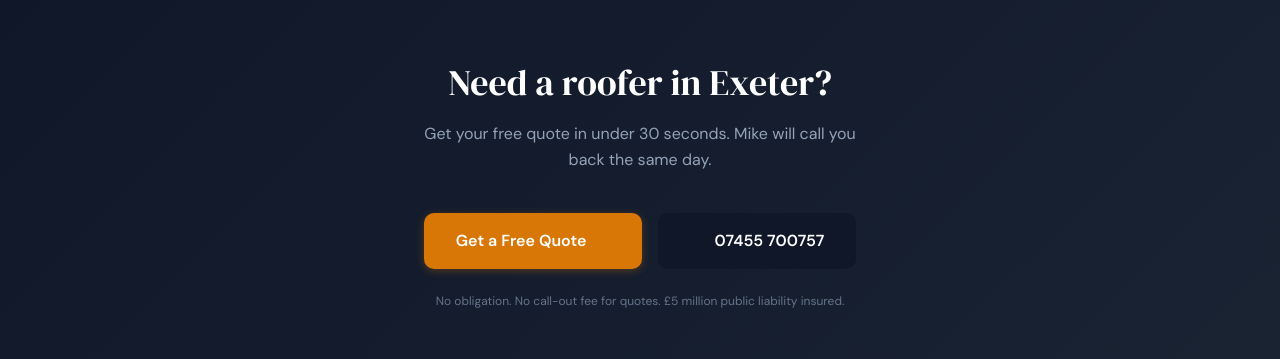
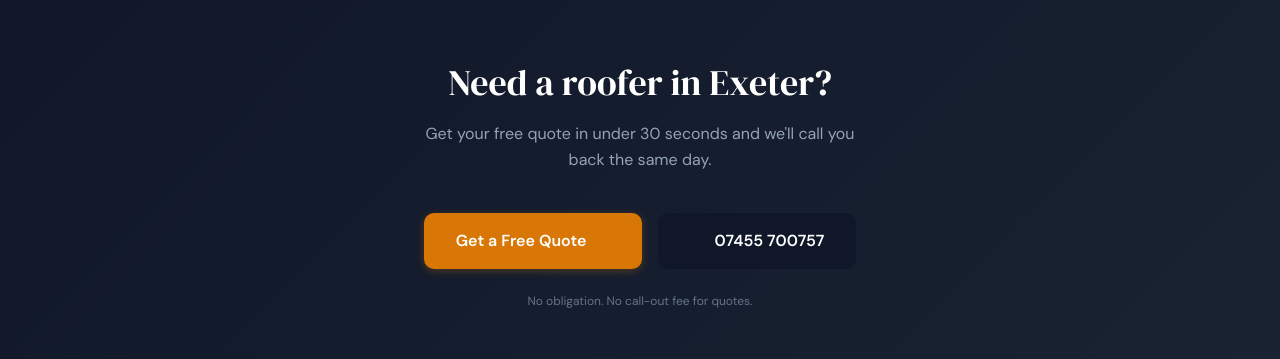
Before and after one commit to Agricog/hallsroofingexeter, an Astro site: page / in a window 1280 px wide. Shown: the part 4480-4839 px from the top of the page. Built offline with nearby package versions, Linux system fonts and the light colour scheme; Astro itself is replaced by a stand-in of ours; no server answers; some icons are missing.

Commit message:
Update CtaSection.astro

```diff
--- a/src/components/CtaSection.astro
+++ b/src/components/CtaSection.astro
@@ -10,10 +10,9 @@ interface Props {
 const phoneClean = CLIENT.phone.replace(/\s/g, '')
 const {
   heading = `Need a roofer in ${CLIENT.area}?`,
-  subheading = `Get your free quote in under 30 seconds. ${CLIENT.ownerName} will call you back the same day.`,
+  subheading = `Get your free quote in under 30 seconds and we'll call you back the same day.`,
 } = Astro.props
 ---
-
 <section
   class="py-20 px-4 text-center"
   style="background: linear-gradient(135deg, var(--color-slate-900) 0%, var(--color-slate-800) 100%);"
@@ -45,7 +44,7 @@ const {
       </a>
     </div>
     <p class="text-slate-500 text-xs mt-6">
-      No obligation. No call-out fee for quotes. £{CLIENT.insuranceAmount} public liability insured.
+      No obligation. No call-out fee for quotes.
     </p>
   </div>
 </section>
```
